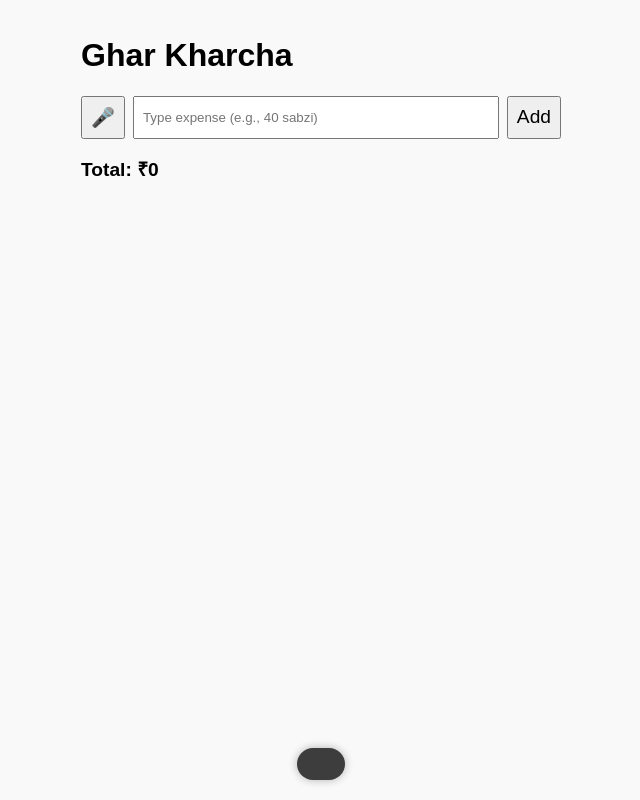
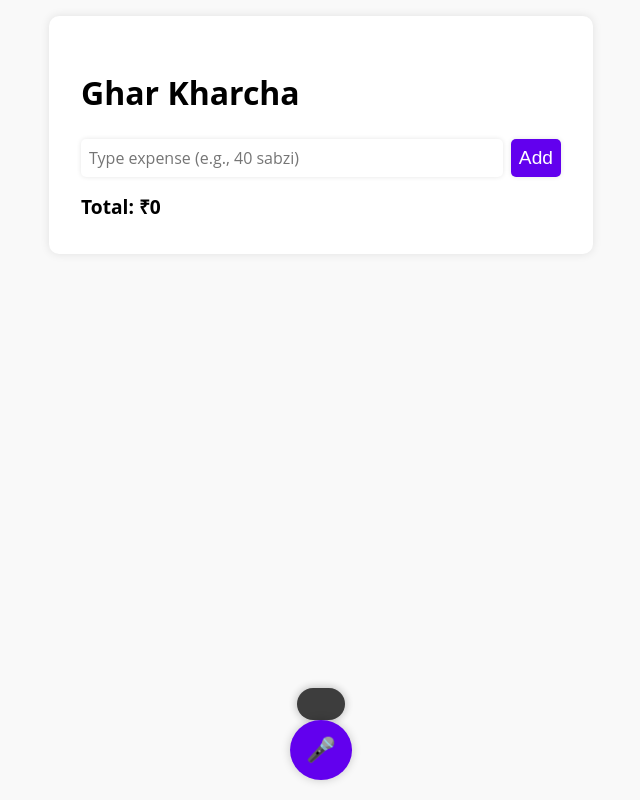
Before and after one commit to Anuragmittal2006/expense-tracker, a plain HTML site: page index.html in a window 1280 px wide. Shown: the whole page, without its empty margins (319-959 px from the left). Drawn offline with Linux system fonts and the light colour scheme.

Commit message:
updated code

```diff
--- a/script.js
+++ b/script.js
@@ -10,6 +10,10 @@ const voicePopup = document.getElementById('voicePopup');
 const voiceText = document.getElementById('voiceText');
 let isListening = false;
 let userStoppedMic = false;
+let userInteracted = false;
+window.addEventListener('click', () => userInteracted = true, { once: true });
+window.addEventListener('keydown', () => userInteracted = true, { once: true });
+
 // IndexedDB setup
 const request = indexedDB.open('ExpenseDB', 1);
 request.onupgradeneeded = e => {
@@ -115,7 +119,8 @@ function addExpense(amount, item) {
   req.onsuccess = function(e) {
     entry.id = e.target.result; // Set the auto-generated ID
     renderEntry(entry);
-  };
+    if (userInteracted && navigator.vibrate) navigator.vibrate(100);
+};
 }
 
 // Render list item + update total, with delete button
--- a/style.css
+++ b/style.css
@@ -1,13 +1,19 @@
 body {
-    font-family: sans-serif;
+    font-family: 'Open Sans', sans-serif;
     padding: 1rem;
     margin: 0;
     background: #f9f9f9;
+    font-size: 16px;
+    line-height: 1.5;
   }
 
   main {
     max-width: 480px;
     margin: auto;
+    padding: 2rem;
+    background: #fff;
+    border-radius: 10px;
+    box-shadow: 0 0 10px rgba(0,0,0,0.1);
   }
 
   .input-area {
@@ -19,31 +25,74 @@ body {
   #manualInput {
     flex: 1;
     padding: 0.5rem;
+    border: none;
+    border-radius: 5px;
+    font-size: 1rem;
+    font-family: 'Open Sans', sans-serif;
+    box-shadow: 0 0 5px rgba(0,0,0,0.1);
   }
 
-  #micBtn, #addBtn {
+  #micBtn {
+    position: fixed;
+    bottom: 20px;
+    left: 50%;
+    transform: translateX(-50%);
+    padding: 1rem;
+    font-size: 1.5rem;
+    border-radius: 50%;
+    background-color: #6200ee;
+    color: white;
+    border: none;
+    cursor: pointer;
+    z-index: 1000;
+    box-shadow: 0 0 10px rgba(0,0,0,0.2);
+  }
+
+  #micBtn.listening {
+    animation: pulse 1s infinite;
+    background-color: #d32f2f;
+  }
+
+  @keyframes pulse {
+    0% { box-shadow: 0 0 0 0 rgba(211, 47, 47, 0.7); }
+    70% { box-shadow: 0 0 0 10px rgba(211, 47, 47, 0); }
+    100% { box-shadow: 0 0 0 0 rgba(211, 47, 47, 0); }
+  }
+
+  #addBtn {
     padding: 0.5rem;
     font-size: 1.2rem;
+    border: none;
+    border-radius: 5px;
+    background-color: #6200ee;
+    color: white;
+    cursor: pointer;
+    box-shadow: 0 0 5px rgba(0,0,0,0.1);
   }
 
   ul {
     list-style: none;
     padding: 0;
+    margin: 0;
   }
 
   li {
     padding: 0.5rem;
     border-bottom: 1px solid #ddd;
+    font-size: 1rem;
+    font-family: 'Open Sans', sans-serif;
   }
 
   .total {
     margin-top: 1rem;
     font-weight: bold;
     font-size: 1.2rem;
+    font-family: 'Open Sans', sans-serif;
   }
+
   #voicePopup {
     position: fixed;
-    bottom: 20px;
+    bottom: 80px;
     left: 50%;
     transform: translateX(-50%);
     background: #333;
@@ -51,6 +100,7 @@ body {
     padding: 1rem 1.5rem;
     border-radius: 25px;
     font-size: 1rem;
+    font-family: 'Open Sans', sans-serif;
     box-shadow: 0 0 10px rgba(0,0,0,0.3);
     opacity: 0.95;
     z-index: 10;
@@ -65,6 +115,7 @@ body {
     from { transform: translateY(50px); opacity: 0; }
     to { transform: translateY(0); opacity: 0.95; }
   }
+
   .delete-btn {
     background: none;
     border: none;
@@ -72,18 +123,9 @@ body {
     margin-left: 10px;
     cursor: pointer;
     font-size: 1rem;
-  }
-  #micBtn.listening {
-    animation: pulse 1s infinite;
-    background-color: #d32f2f;
-    color: white;
+    font-family: 'Open Sans', sans-serif;
   }
 
-  @keyframes pulse {
-    0% { box-shadow: 0 0 0 0 rgba(211, 47, 47, 0.7); }
-    70% { box-shadow: 0 0 0 10px rgba(211, 47, 47, 0); }
-    100% { box-shadow: 0 0 0 0 rgba(211, 47, 47, 0); }
-  }
   .a2hs-btn {
     position: fixed;
     bottom: 20px;
@@ -96,7 +138,9 @@ body {
     font-size: 14px;
     cursor: pointer;
     z-index: 1000;
+    box-shadow: 0 0 5px rgba(0,0,0,0.1);
   }
+
   .a2hs-btn.hidden {
     display: none;
   }
```
